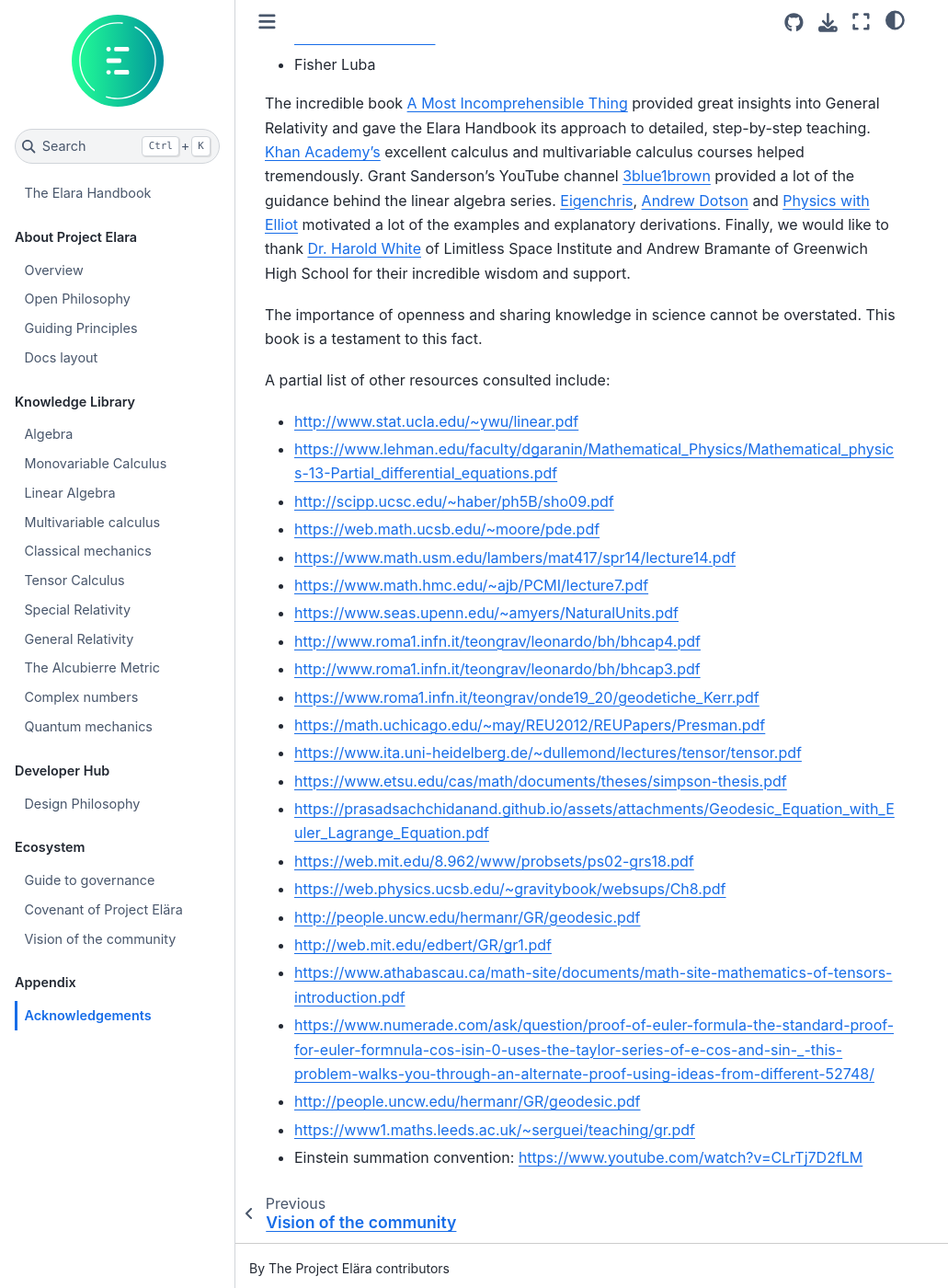
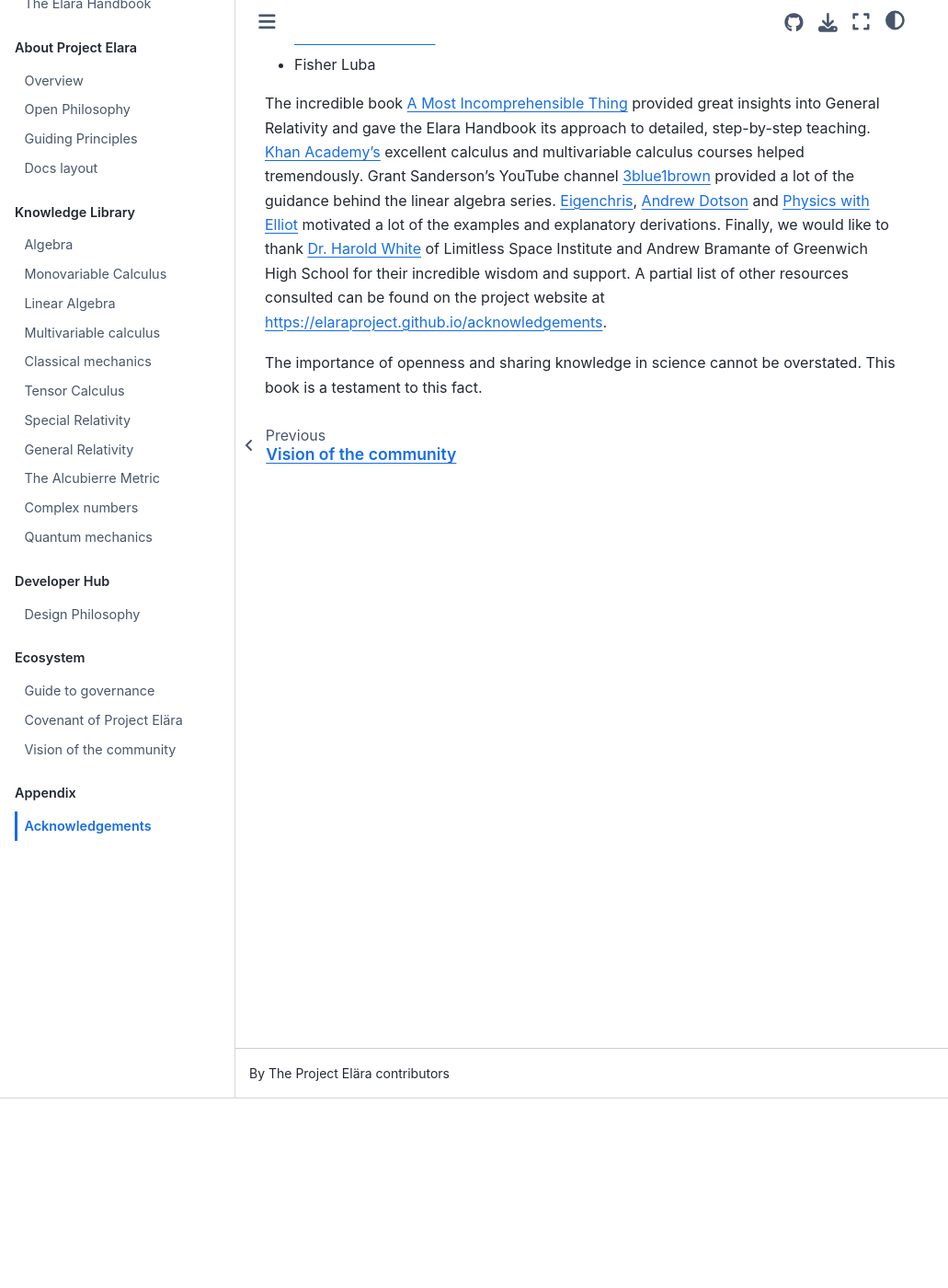
Before and after one commit to elaraproject/elara-handbook, a Jupyter Book: the page built from book/appendix/acknowledgements.md, in a window 1280 px wide and 1400 px high, scrolled down 206 px. Shown: the whole window at 92% size, without its empty margins (0-1031 px from the left). Built offline with Jupyter Book 1.0.4 settings and Sphinx 7.4.7 and the Sphinx Book theme 1.1.4, drawn with Linux system fonts in a browser that asks for light colours.

Commit message:
Moved acknowledgements to website to reduce clutter

```diff
--- a/book/appendix/acknowledgements.md
+++ b/book/appendix/acknowledgements.md
@@ -5,32 +5,6 @@
 - [Kingsley Krivonozka](https://github.com/KingsleyK)
 - Fisher Luba
 
-The incredible book [A Most Incomprehensible Thing](https://amostincomprehensiblething.wordpress.com/) provided great insights into General Relativity and gave the Elara Handbook its approach to detailed, step-by-step teaching. [Khan Academy's](khanacademy.org/) excellent calculus and multivariable calculus courses helped tremendously. Grant Sanderson's YouTube channel [3blue1brown](https://www.youtube.com/@3blue1brown) provided a lot of the guidance behind the linear algebra series. [Eigenchris](https://www.youtube.com/@eigenchris), [Andrew Dotson](https://www.youtube.com/@AndrewDotsonvideos) and [Physics with Elliot](https://www.physicswithelliot.com) motivated a lot of the examples and explanatory derivations. Finally, we would like to thank [Dr. Harold White](https://lsiorg.wpengine.com/sonny-white/) of Limitless Space Institute and Andrew Bramante of Greenwich High School for their incredible wisdom and support.
+The incredible book [A Most Incomprehensible Thing](https://amostincomprehensiblething.wordpress.com/) provided great insights into General Relativity and gave the Elara Handbook its approach to detailed, step-by-step teaching. [Khan Academy's](khanacademy.org/) excellent calculus and multivariable calculus courses helped tremendously. Grant Sanderson's YouTube channel [3blue1brown](https://www.youtube.com/@3blue1brown) provided a lot of the guidance behind the linear algebra series. [Eigenchris](https://www.youtube.com/@eigenchris), [Andrew Dotson](https://www.youtube.com/@AndrewDotsonvideos) and [Physics with Elliot](https://www.physicswithelliot.com) motivated a lot of the examples and explanatory derivations. Finally, we would like to thank [Dr. Harold White](https://lsiorg.wpengine.com/sonny-white/) of Limitless Space Institute and Andrew Bramante of Greenwich High School for their incredible wisdom and support. A partial list of other resources consulted can be found on the project website at <https://elaraproject.github.io/acknowledgements>.
 
 The importance of openness and sharing knowledge in science cannot be overstated. This book is a testament to this fact.
-
-A partial list of other resources consulted include:
-
-- <http://www.stat.ucla.edu/~ywu/linear.pdf>
-- <https://www.lehman.edu/faculty/dgaranin/Mathematical_Physics/Mathematical_physics-13-Partial_differential_equations.pdf>
-- <http://scipp.ucsc.edu/~haber/ph5B/sho09.pdf>
-- <https://web.math.ucsb.edu/~moore/pde.pdf>
-- <https://www.math.usm.edu/lambers/mat417/spr14/lecture14.pdf>
-- <https://www.math.hmc.edu/~ajb/PCMI/lecture7.pdf>
-- <https://www.seas.upenn.edu/~amyers/NaturalUnits.pdf>
-- <http://www.roma1.infn.it/teongrav/leonardo/bh/bhcap4.pdf>
-- <http://www.roma1.infn.it/teongrav/leonardo/bh/bhcap3.pdf>
-- <https://www.roma1.infn.it/teongrav/onde19_20/geodetiche_Kerr.pdf>
-- <https://math.uchicago.edu/~may/REU2012/REUPapers/Presman.pdf>
-- <https://www.ita.uni-heidelberg.de/~dullemond/lectures/tensor/tensor.pdf>
-- <https://www.etsu.edu/cas/math/documents/theses/simpson-thesis.pdf>
-- <https://prasadsachchidanand.github.io/assets/attachments/Geodesic_Equation_with_Euler_Lagrange_Equation.pdf>
-- <https://web.mit.edu/8.962/www/probsets/ps02-grs18.pdf>
-- <https://web.physics.ucsb.edu/~gravitybook/websups/Ch8.pdf>
-- <http://people.uncw.edu/hermanr/GR/geodesic.pdf>
-- <http://web.mit.edu/edbert/GR/gr1.pdf>
-- <https://www.athabascau.ca/math-site/documents/math-site-mathematics-of-tensors-introduction.pdf>
-- <https://www.numerade.com/ask/question/proof-of-euler-formula-the-standard-proof-for-euler-formnula-cos-isin-0-uses-the-taylor-series-of-e-cos-and-sin-_-this-problem-walks-you-through-an-alternate-proof-using-ideas-from-different-52748/>
-- <http://people.uncw.edu/hermanr/GR/geodesic.pdf>
-- <https://www1.maths.leeds.ac.uk/~serguei/teaching/gr.pdf>
-- Einstein summation convention: <https://www.youtube.com/watch?v=CLrTj7D2fLM>
```
